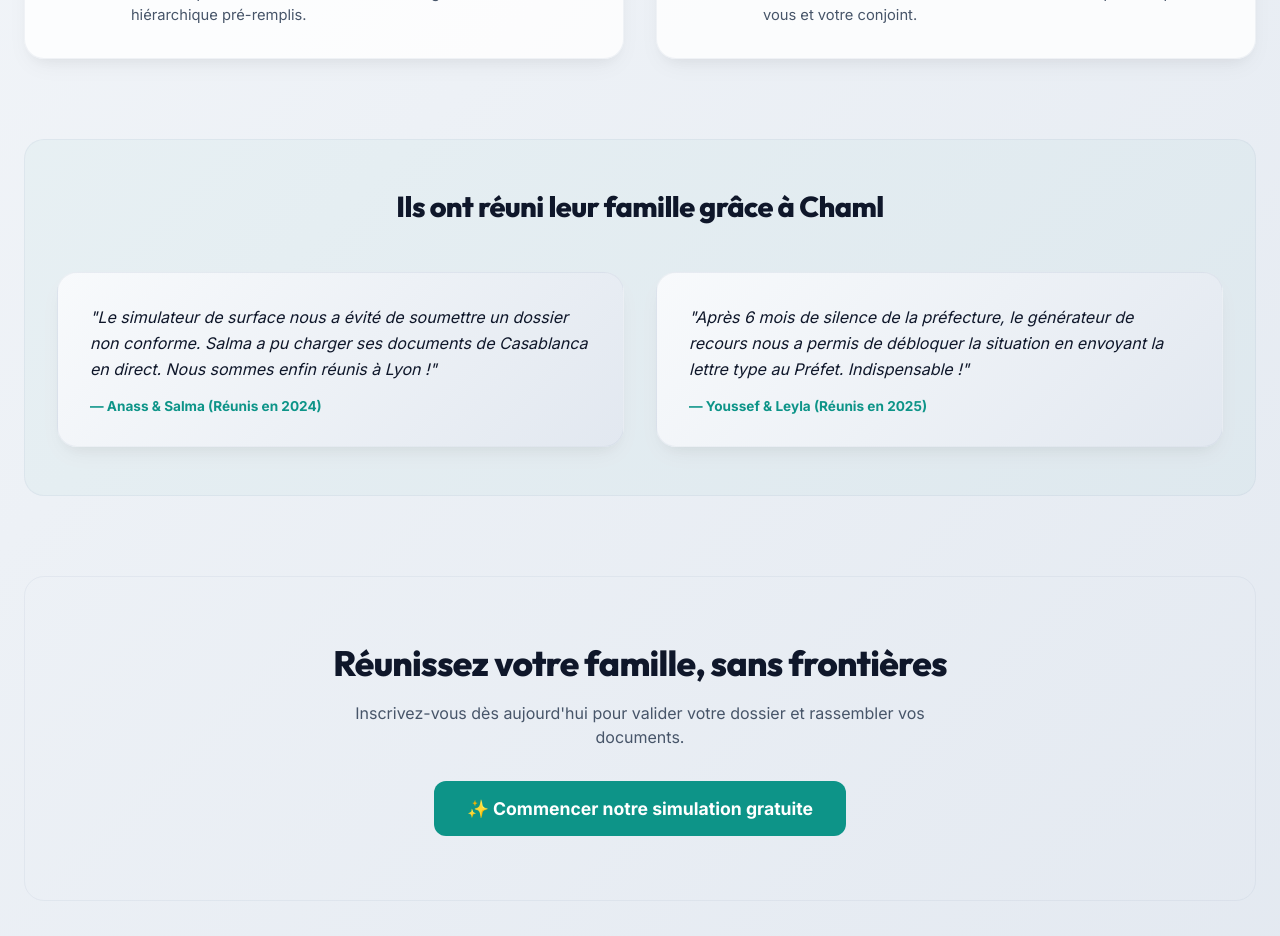
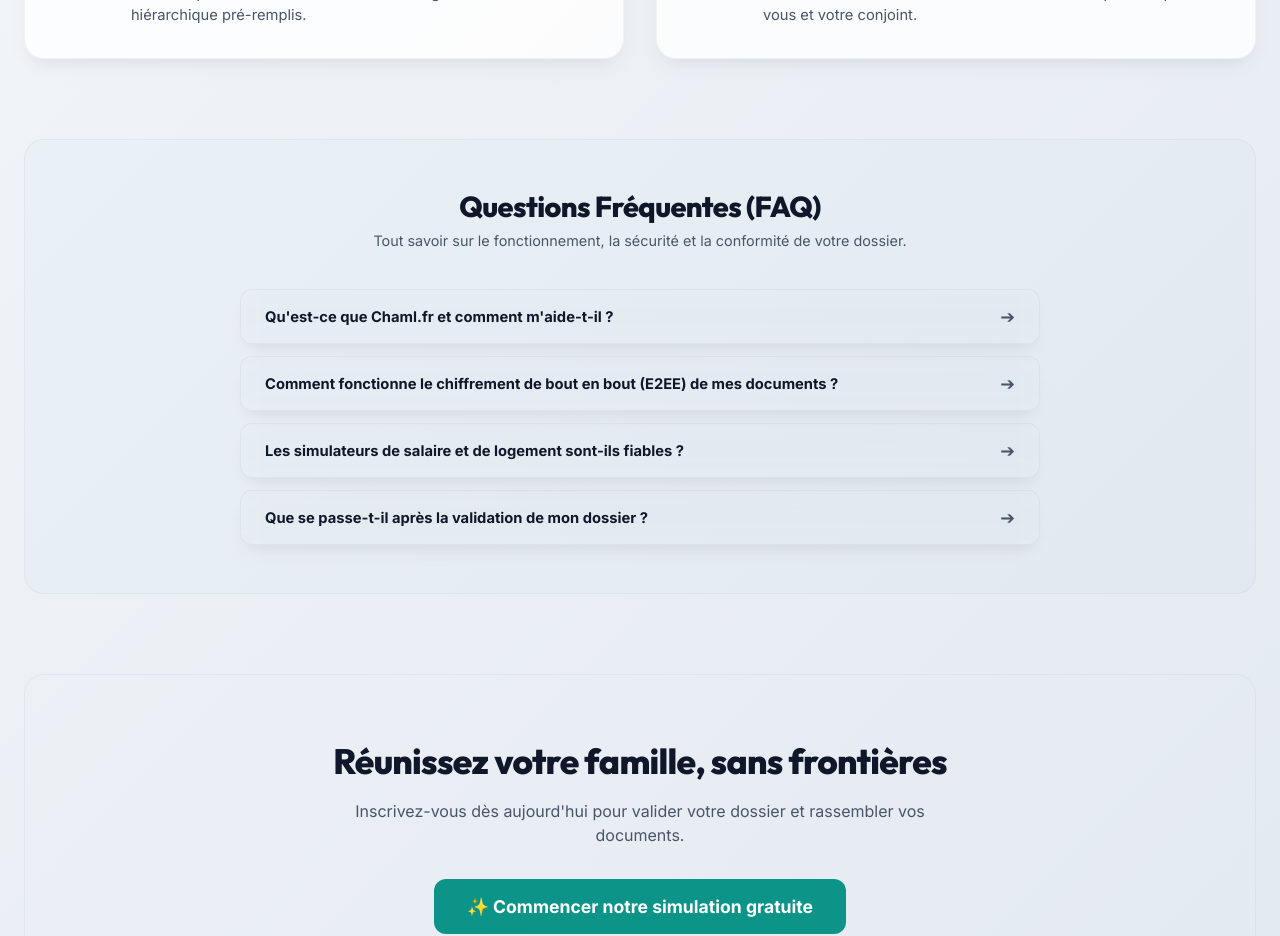
Before and after one commit to ridaounana/chaml.fr, a React (Vite) app: page / in a window 1280 px wide. Shown: the part 1420-2356 px from the top of the page. Built offline with nearby package versions, Linux system fonts and the light colour scheme; no server answers.

Commit message:
feat: replace fake landing page testimonials with an interactive FAQ accordion section

```diff
--- a/src/pages/Landing.jsx
+++ b/src/pages/Landing.jsx
@@ -155,6 +155,64 @@
 export default function Landing({ lang, onNavigate }) {
   const text = LANDING_TEXT[lang] || LANDING_TEXT.fr;
   const [showLegalModal, setShowLegalModal] = useState(false);
+  const [activeFaq, setActiveFaq] = useState(null);
+
+  const faqItems = {
+    fr: [
+      {
+        q: "Qu'est-ce que Chaml.fr et comment m'aide-t-il ?",
+        a: "Chaml.fr est un outil d'accompagnement indépendant et collaboratif conçu pour simplifier les démarches de regroupement familial. Il permet de gérer une check-list commune entre les conjoints en France et au Maroc, de simuler la conformité des ressources et du logement, et de générer des recours administratifs en cas de retard de traitement."
+      },
+      {
+        q: "Comment fonctionne le chiffrement de bout en bout (E2EE) de mes documents ?",
+        a: "Pour garantir une confidentialité absolue, vos documents justificatifs (fiches de paie, pièces d'identité) sont chiffrés directement dans votre navigateur en AES-GCM-256 à l'aide de votre code PIN secret avant d'être envoyés sur le serveur. Nous n'avons jamais accès à votre code PIN. Seuls vous et votre conjoint pouvez déchiffrer et visualiser vos documents."
+      },
+      {
+        q: "Les simulateurs de salaire et de logement sont-ils fiables ?",
+        a: "Oui, nos simulateurs se basent sur les barèmes et critères officiels appliqués par l'OFII et le CESEDA (revenus nets exigés en fonction du SMIC et de la taille de la famille, et surface minimale requise selon la zone géographique A, B ou C de votre logement)."
+      },
+      {
+        q: "Que se passe-t-il après la validation de mon dossier ?",
+        a: "Dans le respect de notre politique RGPD et de votre vie privée, toutes vos pièces jointes chiffrées sont définitivement et irrémédiablement purgées de nos serveurs 30 jours après la validation de votre dossier. De plus, vous recevez un rappel par e-mail automatique 5 jours avant la suppression."
+      }
+    ],
+    ar: [
+      {
+        q: "ما هو شمل.fr وكيف يساعدني؟",
+        a: "شمل.fr هي منصة مساعدة مستقلة وتفاعلية مصممة لتبسيط إجراءات لم الشمل العائلي. تتيح لكم إدارة قائمة وثائق مشتركة بين الزوجين في فرنسا والمغرب، ومحاكاة مطابقة الموارد المالية والسكن، وإنشاء خطابات طعون إدارية في حالة تأخر المعالجة."
+      },
+      {
+        q: "كيف يعمل التشفير التام (E2EE) لمستنداتي؟",
+        a: "لضمان السرية المطلقة، يتم تشفير مستنداتكم الحساسة (بيانات الراتب، الهوية) مباشرة في متصفحكم باستخدام خوارزمية AES-GCM-256 وبواسطة رمز PIN السري الخاص بكم قبل إرسالها إلى الخادم. ليس لدينا وصول إلى رمزكم السري، وبالتالي لا يمكن لأي طرف ثالث قراءة ملفاتكم."
+      },
+      {
+        q: "هل محاكيات الراتب والسكن دقيقة وموثوقة؟",
+        a: "نعم، تعتمد محاكياتنا على الجداول والمعايير الرسمية المعتمدة من طرف مكتب الهجرة والإدماج (OFII) وقوانين الهجرة الفرنسية (صافي الدخل المطلوب حسب الحد الأدنى للأجور وحجم الأسرة، والمساحة الدنيا المطلوبة حسب المنطقة الجغرافية للسكن)."
+      },
+      {
+        q: "ماذا يحدث بعد قبول ملفي؟",
+        a: "التزاماً بحماية بياناتكم وخصوصيتكم، يتم حذف جميع وثائقكم المشفرة بشكل نهائي ولا رجعة فيه من خوادمنا بعد 30 يومًا من قبول ملفكم الإداري، مع إرسال تنبيه تذكيري تلقائي عبر البريد الإلكتروني قبل الحذف بـ 5 أيام."
+      }
+    ],
+    en: [
+      {
+        q: "What is Chaml.fr and how does it help me?",
+        a: "Chaml.fr is an independent collaborative tracker designed to simplify family reunification procedures. It helps manage a shared document checklist between spouses in France and Morocco, verify income and housing eligibility criteria, and generate pre-filled administrative appeal letters."
+      },
+      {
+        q: "How does the End-to-End Encryption (E2EE) secure my documents?",
+        a: "To ensure absolute privacy, your sensitive files (pay slips, ID cards) are encrypted directly in your browser using AES-GCM-256 with your secret PIN code before being uploaded. We never have access to your PIN. Only you and your spouse can decrypt and read your documents."
+      },
+      {
+        q: "Are the income and housing surface simulators accurate?",
+        a: "Yes, our simulators are based on the official guidelines and regulations applied by the OFII and CESEDA (net income requirements based on SMIC and household size, and housing surface area rules depending on zones A, B, or C)."
+      },
+      {
+        q: "What happens after my application is approved?",
+        a: "In compliance with our GDPR privacy policy, all your encrypted files are permanently and irretrievably deleted from our servers 30 days after approval. An automatic email alert is sent to you 5 days before the final purge."
+      }
+    ]
+  };
 
   return (
     <div className="landing-wrapper fade-in" style={{ marginTop: "1rem" }}>
@@ -300,35 +358,64 @@
         </div>
       </section>
 
-      {/* Testimonials */}
+      {/* 🙋 FAQ Accordion (Replaces testimonials) */}
       <section style={{
-        background: "rgba(var(--primary-rgb), 0.03)",
+        background: "rgba(var(--primary-rgb), 0.02)",
         border: "1px solid var(--border-card)",
         borderRadius: "1.25rem",
         padding: "3rem 2rem",
         marginBottom: "5rem"
       }}>
-        <div style={{ textAlign: "center", marginBottom: "3rem" }}>
-          <h2 style={{ fontSize: "1.8rem", fontWeight: "800" }}>{text.testimonials_title}</h2>
+        <div style={{ textAlign: "center", marginBottom: "2.5rem" }}>
+          <h2 style={{ fontSize: "1.8rem", fontWeight: "800", color: "var(--text-main)" }}>
+            {lang === "ar" ? "الأسئلة الشائعة (FAQ)" : lang === "en" ? "Frequently Asked Questions (FAQ)" : "Questions Fréquentes (FAQ)"}
+          </h2>
+          <p style={{ color: "var(--text-muted)", fontSize: "0.9rem", marginTop: "0.5rem" }}>
+            {lang === "ar" ? "كل ما تريدون معرفته عن كيفية عمل شمل لحماية وإنجاح ملفكم." : lang === "en" ? "Everything you need to know about Chaml security and compliance." : "Tout savoir sur le fonctionnement, la sécurité et la conformité de votre dossier."}
+          </p>
         </div>
 
-        <div className="landing-testimonials-grid">
-          <div className="glass-card" style={{ padding: "2rem", background: "var(--bg-app)" }}>
-            <p style={{ fontStyle: "italic", lineHeight: "1.6", color: "var(--text-main)" }}>
-              "{text.test1_quote}"
-            </p>
-            <strong style={{ display: "block", marginTop: "1rem", color: "var(--primary)", fontSize: "0.85rem" }}>
-              — {text.test1_author}
-            </strong>
-          </div>
-          <div className="glass-card" style={{ padding: "2rem", background: "var(--bg-app)" }}>
-            <p style={{ fontStyle: "italic", lineHeight: "1.6", color: "var(--text-main)" }}>
-              "{text.test2_quote}"
-            </p>
-            <strong style={{ display: "block", marginTop: "1rem", color: "var(--primary)", fontSize: "0.85rem" }}>
-              — {text.test2_author}
-            </strong>
-          </div>
+        <div style={{ display: "flex", flexDirection: "column", gap: "0.75rem", maxWidth: "800px", margin: "0 auto" }}>
+          {(faqItems[lang] || faqItems.fr).map((item, idx) => {
+            const isOpen = activeFaq === idx;
+            return (
+              <div
+                key={idx}
+                className="glass-card"
+                style={{
+                  padding: "1rem 1.5rem",
+                  background: "rgba(255, 255, 255, 0.01)",
+                  border: "1px solid var(--border-card)",
+                  borderRadius: "0.75rem",
+                  cursor: "pointer",
+                  transition: "all 0.2s ease"
+                }}
+                onClick={() => setActiveFaq(isOpen ? null : idx)}
+              >
+                <div style={{ display: "flex", justifyContent: "space-between", alignItems: "center", gap: "1rem" }}>
+                  <strong style={{ fontSize: "0.92rem", color: isOpen ? "var(--primary)" : "var(--text-main)" }}>
+                    {item.q}
+                  </strong>
+                  <span style={{ fontSize: "1.1rem", color: "var(--text-muted)", transition: "transform 0.2s", transform: isOpen ? "rotate(90deg)" : "none" }}>
+                    ➔
+                  </span>
+                </div>
+                {isOpen && (
+                  <p style={{
+                    marginTop: "0.75rem",
+                    fontSize: "0.85rem",
+                    lineHeight: "1.6",
+                    color: "var(--text-muted)",
+                    borderTop: "1px solid var(--border-card)",
+                    paddingTop: "0.75rem",
+                    margin: 0
+                  }}>
+                    {item.a}
+                  </p>
+                )}
+              </div>
+            );
+          })}
         </div>
       </section>
 
```
